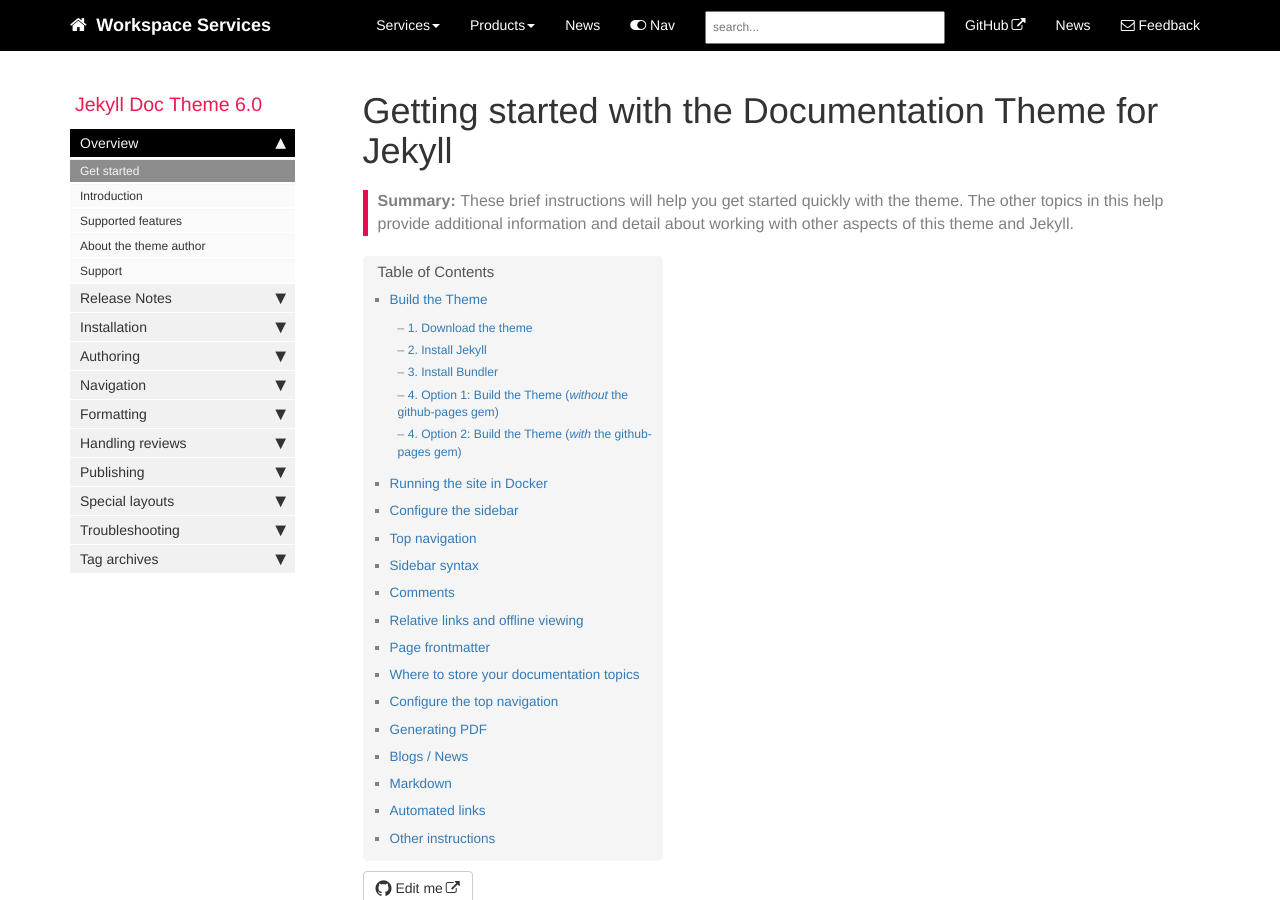
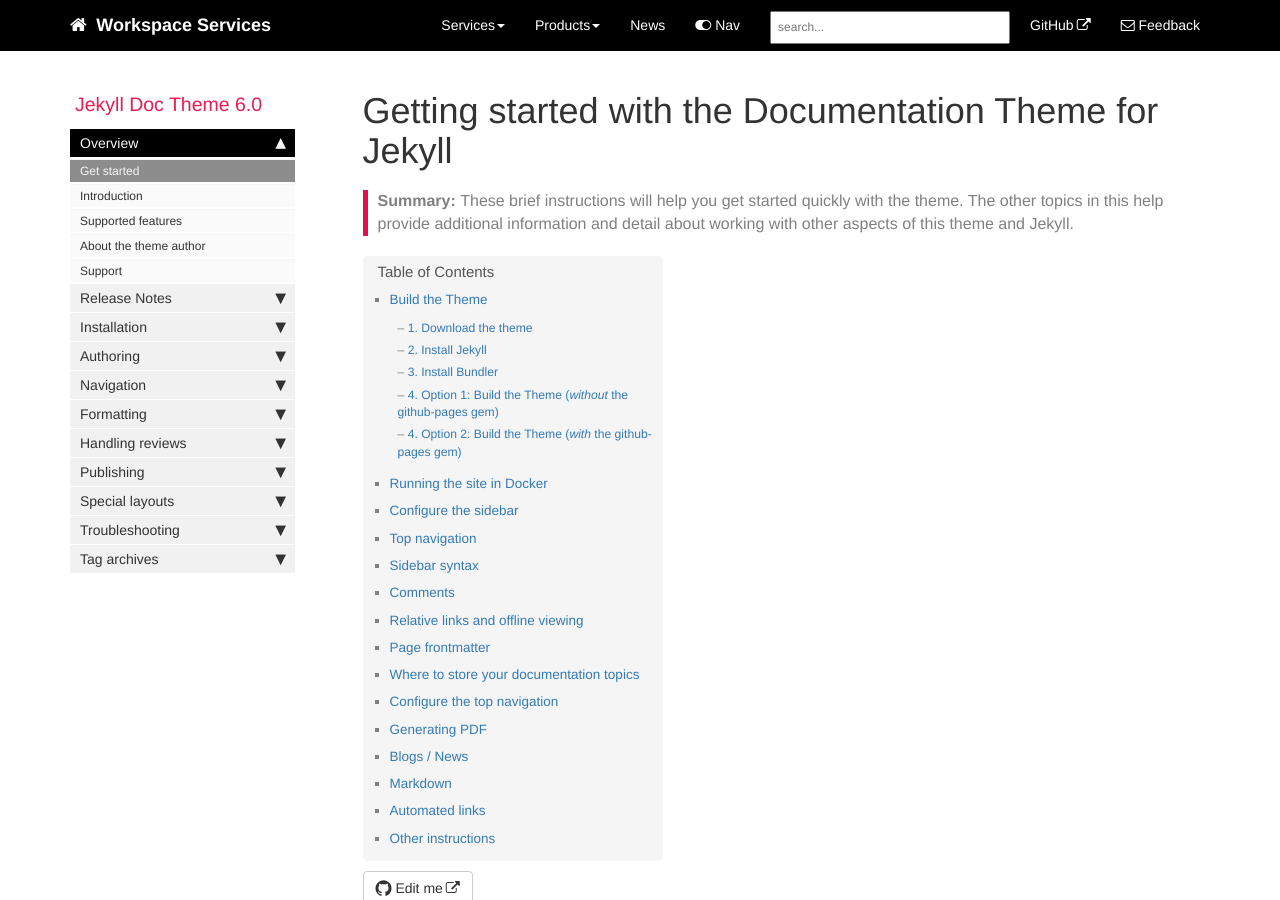
Before and after one commit to brummens/workspace-docs, a Jekyll site: the page built from index.md, in a window 1280 px wide and 900 px high. Built offline with Jekyll 4.4.1, drawn with Linux system fonts in a browser that asks for light colours; comment, search, counter and statistics services are not loaded.

Commit message:
Update topnav.html

```diff
--- a/_includes/topnav.html
+++ b/_includes/topnav.html
@@ -80,9 +80,9 @@
                 {% if item.external_url %}
                 <li><a href="{{item.external_url}}" target="_blank" rel="noopener">{{item.title}}</a></li>
                 {% elsif page.url contains item.url %}
-                <li class="active"><a href="{{item.url | remove: "/"}}">{{item.title}}</a></li>
+                <!-- <li class="active"><a href="{{item.url | remove: "/"}}">{{item.title}}</a></li> -->
                 {% else %}
-                <li><a href="{{item.url | remove: "/"}}">{{item.title}}</a></li>
+                <!-- <li><a href="{{item.url | remove: "/"}}">{{item.title}}</a></li> -->
                 {% endif %}
                 {% endfor %}
                 {% endfor %}
```
